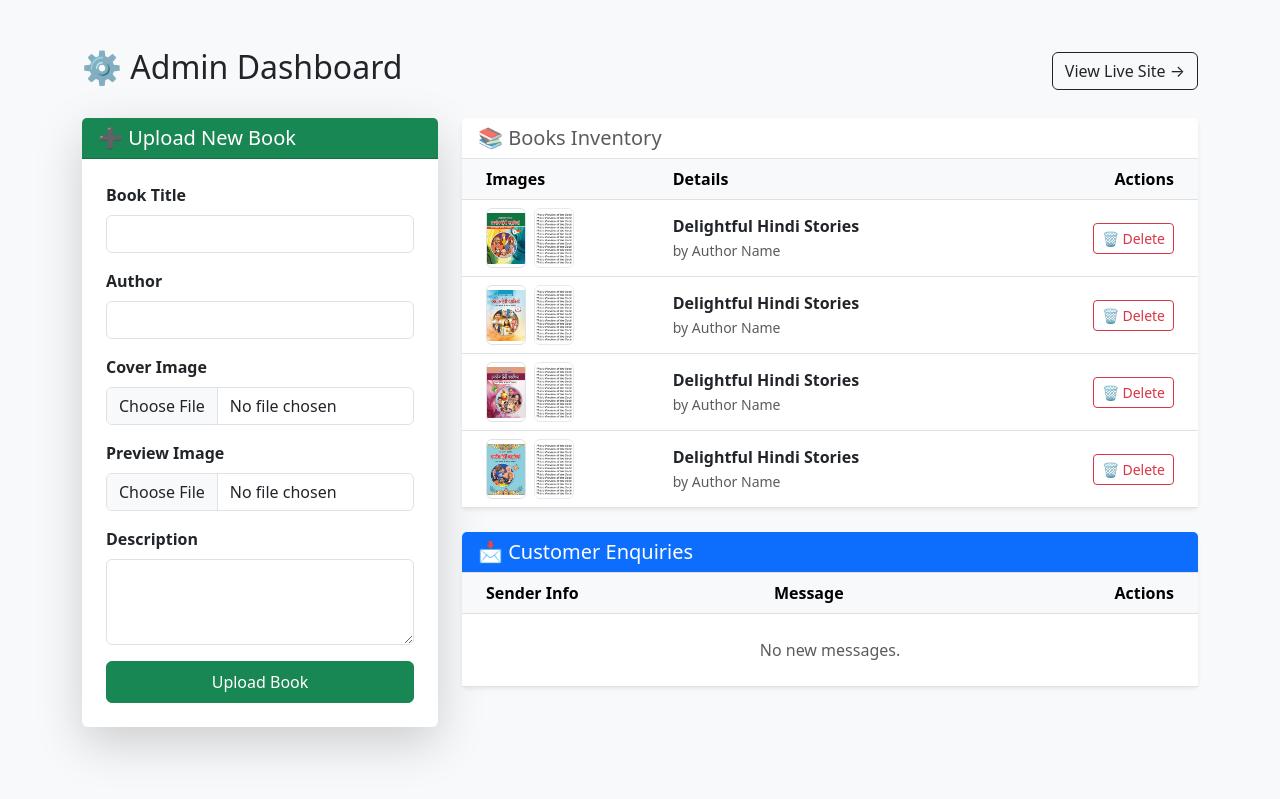
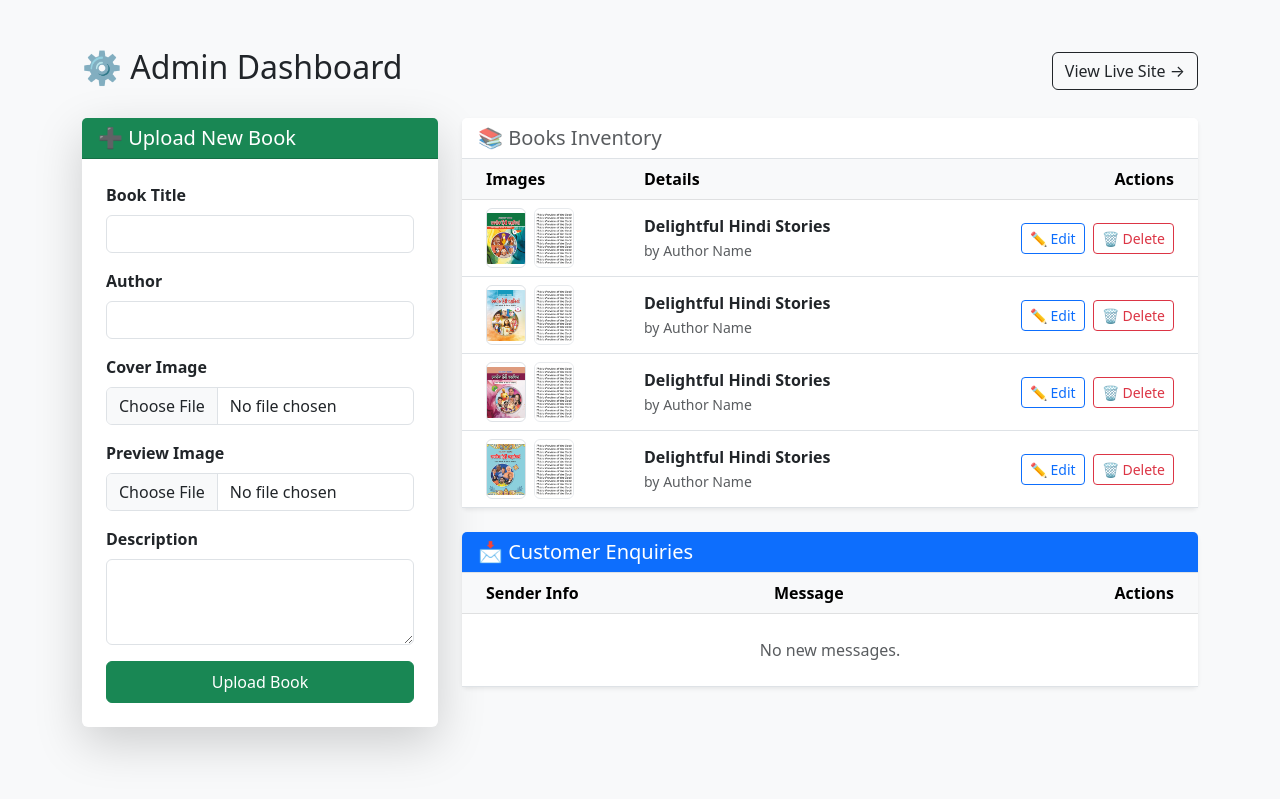
Before and after one commit to 012arish/crescent-books, a Flask app: page /admin in a window 1280 px wide. Shown: the part 76-875 px from the top of the page. Run offline with Flask 3, Linux system fonts and the light colour scheme; a user stored in the database is signed in; data comes from the database, SQL or seed files in the repository; data that the repository does not hold is empty.

Commit message:
Update admin.html

```diff
--- a/templates/admin.html
+++ b/templates/admin.html
@@ -88,11 +88,15 @@
                                             <span class="d-block fw-bold">{{ book[1] }}</span>
                                             <small class="text-muted">by {{ book[2] }}</small>
                                         </td>
-                                        <td class="text-end pe-4">
-                                            <a href="/delete/{{ book[0] }}" class="btn btn-outline-danger btn-sm" onclick="return confirm('Delete this book?')">
-                                                🗑 Delete
-                                            </a>
-                                        </td>
+                                        <td class="text-end pe-4" style="white-space: nowrap;">
+    <a href="{{ url_for('edit_book', book_id=book[0]) }}" class="btn btn-outline-primary btn-sm me-1">
+        ✏️ Edit
+    </a>
+
+    <a href="/delete/{{ book[0] }}" class="btn btn-outline-danger btn-sm" onclick="return confirm('Delete this book?')">
+        🗑 Delete
+    </a>
+</td>
                                     </tr>
                                     {% endfor %}
                                 </tbody>
```
